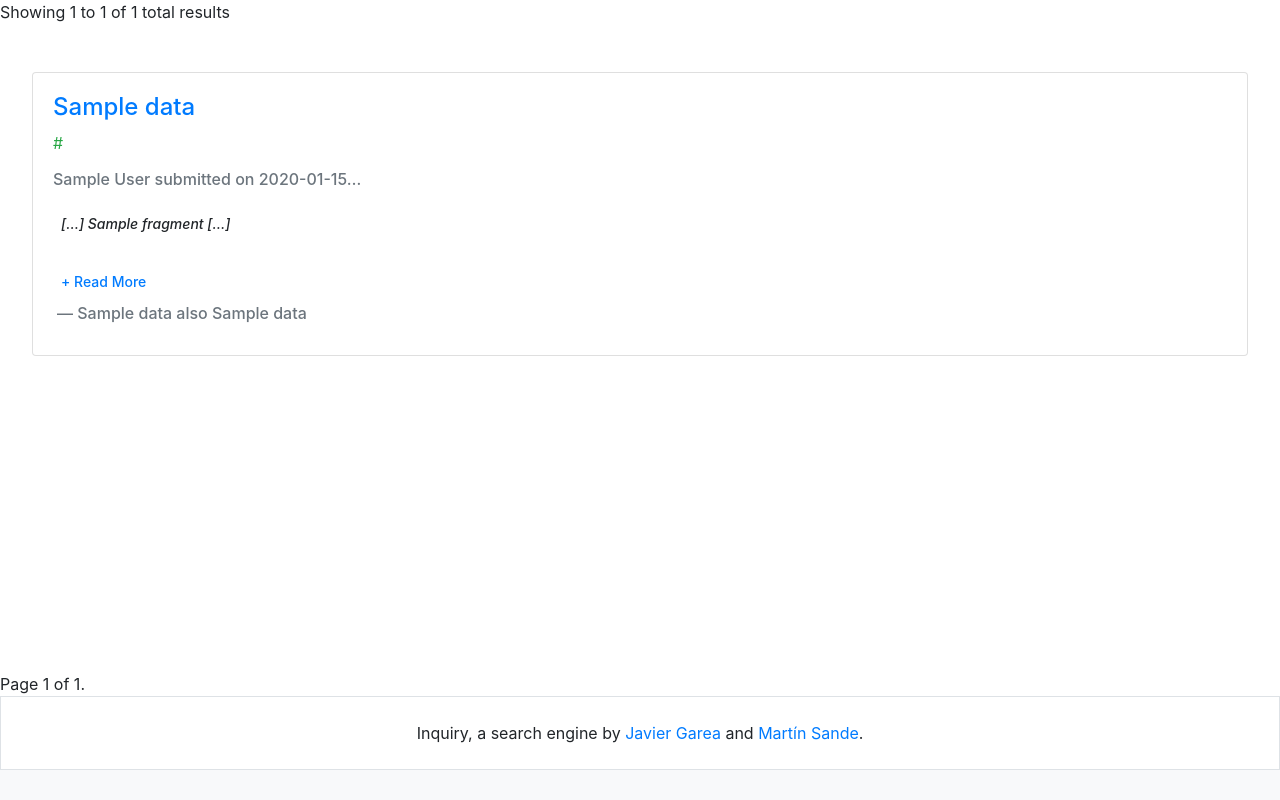
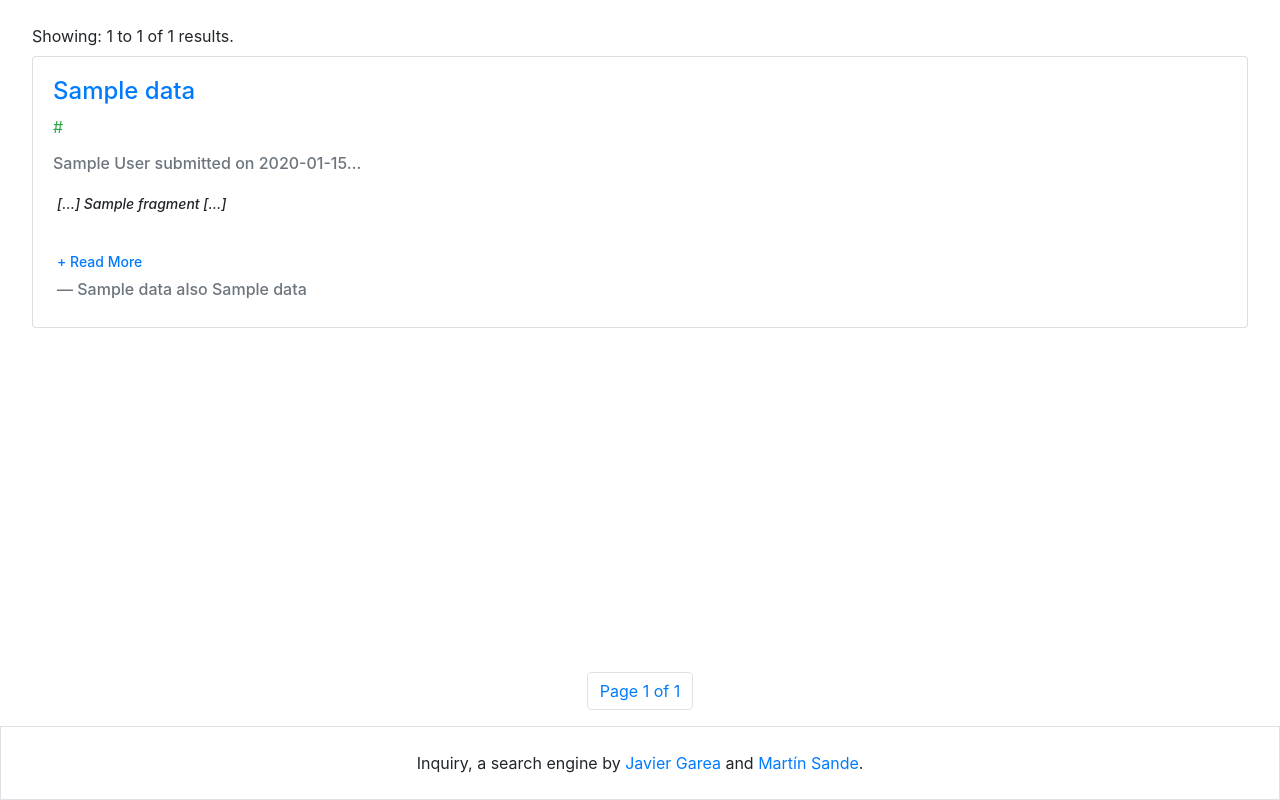
Before and after one commit to javiergarea/inquiry, a Django app: template inquiry_app/templates/search.html in a window 1280 px wide. Shown: the part 70-870 px from the top of the page. Before the commit the page ends 840 px from the top, so only its background shows below. Run offline with Django 3.2, Linux system fonts and the light colour scheme; tables that the repository leaves empty hold one stand-in row (values such as "Sample post"); the template is opened without the code that fills it: values that come from a table or form of the project are taken from there, most other values are stand-ins (such as "Sample title", 1, 10 or a date in 2020); some libraries are stand-ins or nearby versions.

Commit message:
FIX some CSS styles

```diff
--- a/inquiry_app/templates/search.html
+++ b/inquiry_app/templates/search.html
@@ -18,10 +18,10 @@
 {% endblock %}
 
 {% block main %}
-  Showing {{ data.start_index }} to {{ data.end_index }} of {{ data.paginator.count }} total results
   <div class="p-4">
+    <span class="p-2">Showing: {{ data.start_index }} to {{ data.end_index }} of {{ data.paginator.count }} results.</span>
     {% for x in data %}
-      <div class="py-4 px-2">
+      <div class="p-2">
         <div class="card">
           <div class="card-body">
             <h4><a href="{{ x.abstract_url }}" class="card-title link">{{ x.title }}</a></h4>
@@ -29,7 +29,7 @@
             <h6 class="py-2 text-secondary">
               {{ x.authors | join:", " }} submitted on {{ x.submit_date | truncatechars:11 }}
             <h6>
-            <div class="p-2">
+            <div class="p-1">
               <div id="summary">
                 {% if x.fragment %}
                   <p class="collapse font-italic text-justify" id="summary{{ forloop.counter }}">
@@ -47,7 +47,7 @@
                 <a class="collapsed" data-toggle="collapse" href="#summary{{ forloop.counter }}" aria-expanded="false" aria-controls="summary{{ forloop.counter }}"></a>
               </div>
             </div>
-            <div class="p-1">
+            <div class="pt-1 px-1">
               <blockquote class="blockquote mb-0">
                 <div class="blockquote-footer">{{ x.subject }} {%if x.other_subjects %} also {{ x.other_subjects }} {% endif %}</div>
               </blockquote>
@@ -61,21 +61,37 @@
 {% endblock %}
 
 {% block paging %}
-  <div class="pagination">
-      <span class="step-links">
-          {% if data.has_previous %}
-              <a href="{% url 'inquiry_app:search' %}?{{ request.GET.urlencode }}&page=1">&laquo; first</a>
-              <a href="{% url 'inquiry_app:search' %}?{{ request.GET.urlencode }}&page={{ data.previous_page_number }}">previous</a>
-          {% endif %}
-
-          <span class="current">
-              Page {{ data.number }} of {{ data.paginator.num_pages }}.
-          </span>
-
-          {% if data.has_next %}
-              <a href="{% url 'inquiry_app:search' %}?{{ request.GET.urlencode}}&page={{ data.next_page_number }}">next</a>
-              <a href="{% url 'inquiry_app:search' %}?{{ request.GET.urlencode}}&page={{ data.paginator.num_pages }}">last &raquo;</a>
-          {% endif %}
-      </span>
-  </div>
+  <nav class="container-fluid">
+    <ul class="pagination justify-content-center">
+      {% if data.has_previous %}
+        <li class="page-item">
+          <a class="page-link" href="{% url 'inquiry_app:search' %}?{{ request.GET.urlencode }}&page=1" aria-label="First">
+            <span>First</span>
+          </a>
+        </li>
+        <li class="page-item">
+          <a class="page-link" href="{% url 'inquiry_app:search' %}?{{ request.GET.urlencode }}&page={{ data.previous_page_number }}" aria-label="Previous">
+              <span aria-hidden="true">&laquo;</span>
+              <span class="sr-only">Previous</span>
+          </a>
+        </li>
+      {% endif %}
+      <li class="page-item">
+          <a class="page-link" href="#"><span>Page {{ data.number }} of {{ data.paginator.num_pages }}</span></a>
+      </li>
+      {% if data.has_next %}
+        <li class="page-item">
+          <a class="page-link" href="{% url 'inquiry_app:search' %}?{{ request.GET.urlencode }}&page={{ data.next_page_number }}" aria-label="Next">
+              <span aria-hidden="true">&raquo;</span>
+              <span class="sr-only">Next</span>
+          </a>
+        </li>
+        <li class="page-item">
+          <a class="page-link" href="{% url 'inquiry_app:search' %}?{{ request.GET.urlencode }}&page={{ data.paginator.num_pages }}" aria-label="Last">
+            <span>Last</span>
+          </a>
+        </li>
+      {% endif %}
+    </ul>
+  </nav>
 {% endblock %}
```
